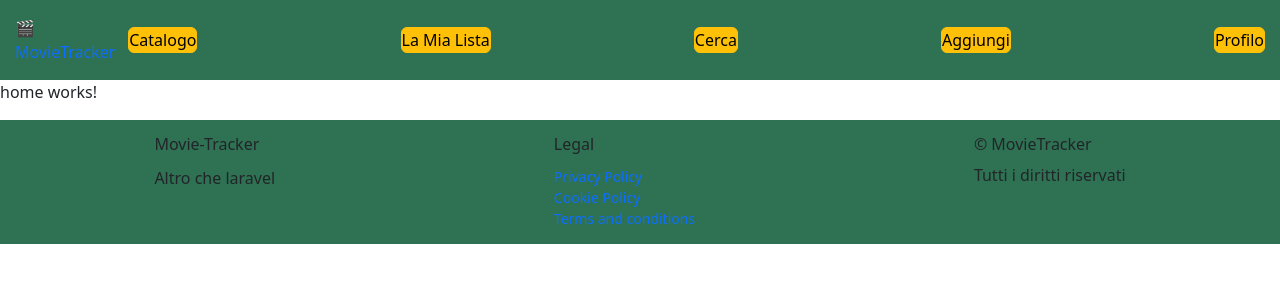
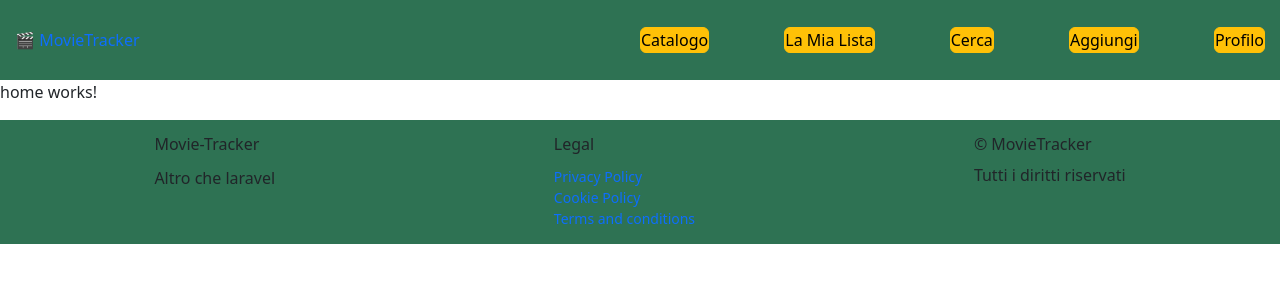
Before and after one commit to davide-projects/Film-Serie-TV-Tracker, an Angular app: page / in a window 1280 px wide. Shown: the top 300 px of the page. Built offline with nearby package versions, Linux system fonts and the light colour scheme.

Commit message:
Fixed navbar

```diff
--- a/src/app/app.html
+++ b/src/app/app.html
@@ -1,5 +1,5 @@
 <header class="main-nav">
-  <a routerLink="/">{{ t()['appTitle'] }}</a>
+  <nav><a routerLink="/">{{ t()['appTitle'] }}</a></nav>
   <nav>
     <a class="btn btn-warning" routerLink="/catalog" routerLinkActive="active">{{ t()['catalog'] }}</a>
     <a class="btn btn-warning" routerLink="/my-list" routerLinkActive="active">{{ t()['myList'] }}</a>
```
